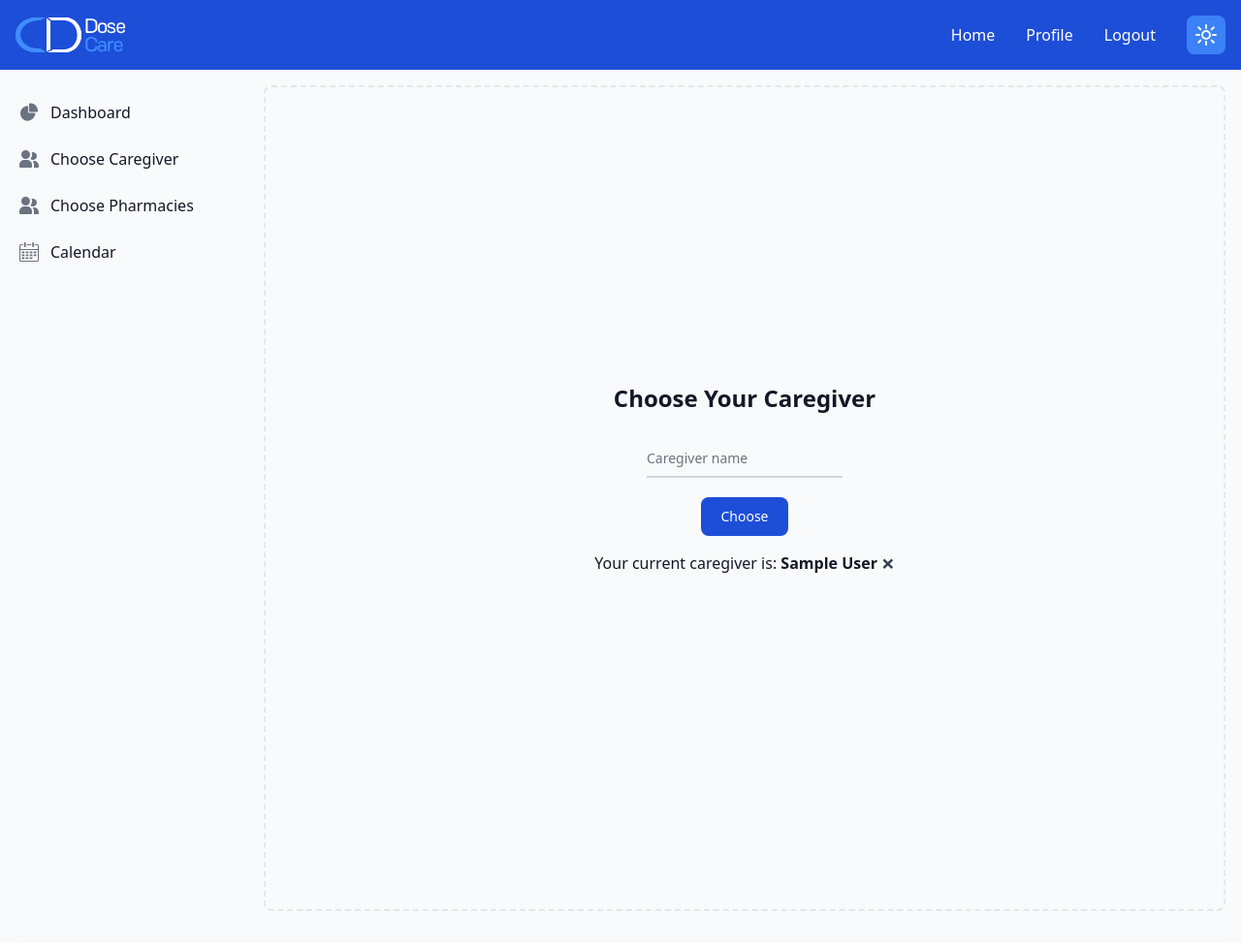
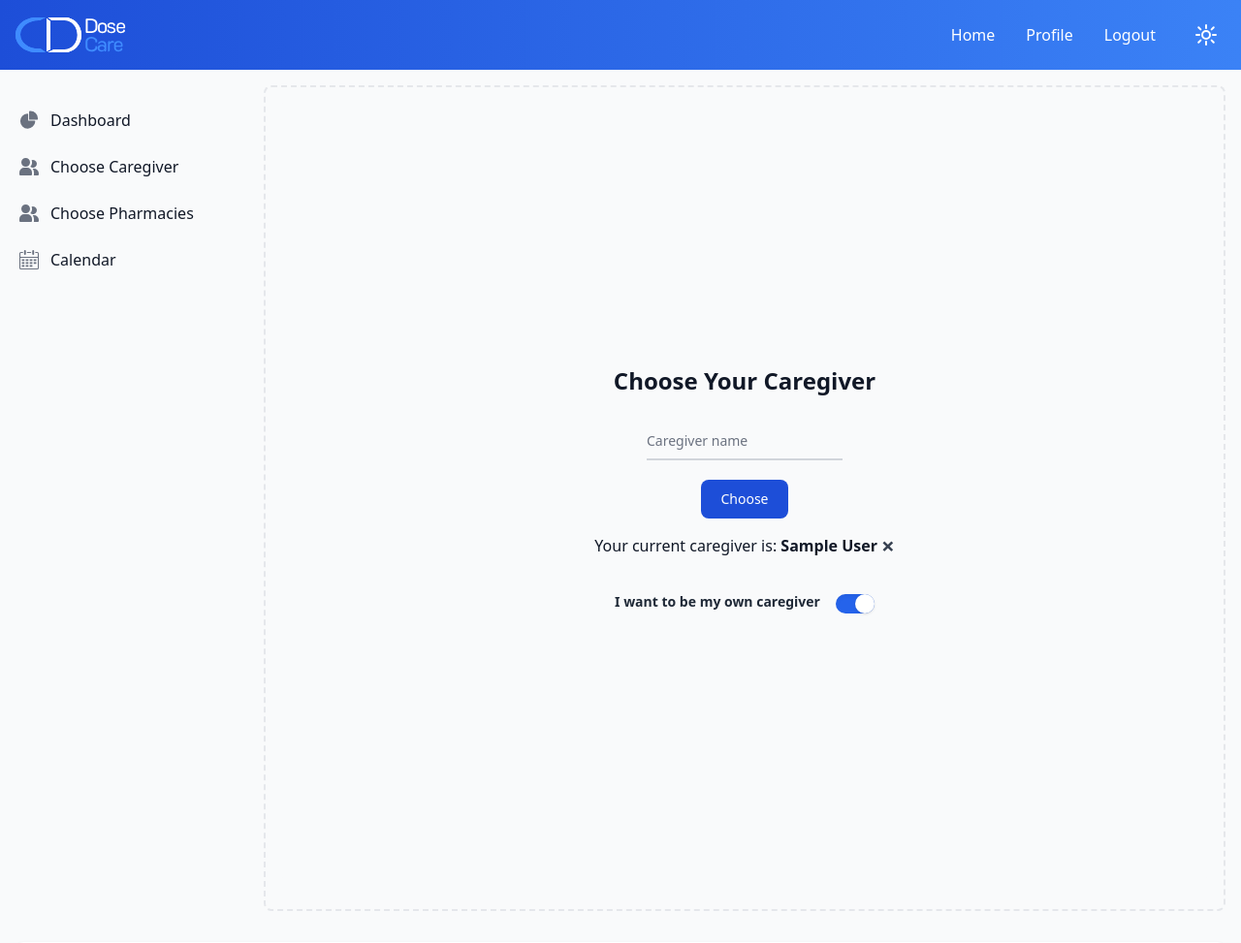
Before and after one commit to Steven-Mansour/DoseCare, a Flask app: page /assignCaregiver in a window 1280 px wide. Shown: the top 973 px of the page at 97% size. Run offline with Flask 3, Linux system fonts and the light colour scheme; a user stored in the database is signed in; tables that the repository leaves empty hold one stand-in row (values such as "Sample post").

Commit message:
Add assign self as caregiver

```diff
--- a/main.py
+++ b/main.py
@@ -378,6 +378,25 @@ def removeCaregiver(patient_id):
     return redirect(url_for('main.assignCaregiver'))
 
 
+@main.route('/assignSelfCaregiver/<int:patient_id>', methods=['POST'])
+@login_required
+def assignSelfCaregiver(patient_id):
+    if current_user.get_info()['role'] != 'patient':
+        flash('You need patient privileges!', "failure")
+        return redirect(url_for('main.home'))
+    if current_user.get_info()['patientID'] != patient_id:
+        flash("You are not allowed to change another patient's data!", "failure")
+        return redirect(url_for('main.home'))
+    patient = Patient.query.filter_by(patientID=patient_id).first()
+    patient.selfCarer = bool(request.form.get('self_caregiver'))
+    db.session.commit()
+    if patient.selfCarer == 1:
+        flash("You can now manage your schedules", "success")
+    elif patient.selfCarer == 0:
+        flash("You no longer have caregiver privileges", "success")
+    return redirect(url_for('main.assignCaregiver'))
+
+
 @main.route('/assignCaregiver')
 @login_required
 def assignCaregiver():
--- a/models.py
+++ b/models.py
@@ -55,7 +55,7 @@ class User(db.Model, UserMixin):
         """Check if the user is a patient, caregiver, or pharmacist and return a dictionary."""
         if self.patients:  # Checks if the user has an associated patient record
             return {"role": "patient", "name": self.patients[0].firstName, "lastName": self.patients[0].lastName,  "patientID": self.patients[0].patientID,
-                    "email": self.email, "phone": self.patients[0].emergencyContactNb, "userID": self.userID}
+                    "email": self.email, "phone": self.patients[0].emergencyContactNb, "userID": self.userID, "selfCarer": self.patients[0].selfCarer}
         elif self.caregivers:  # Checks if the user has an associated caregiver record
             return {"role": "caregiver", "name": self.caregivers[0].firstName, "lastName": self.caregivers[0].lastName, "caregiverID": self.caregivers[0].caregiverID,
                     "email": self.email, "phone": self.caregivers[0].phoneNb, "userID": self.userID}
--- a/static/css/output.css
+++ b/static/css/output.css
@@ -1814,6 +1814,26 @@ video {
   top: 0.75rem;
 }
 
+.top-0 {
+  top: 0px;
+}
+
+.top-20 {
+  top: 5rem;
+}
+
+.top-\[18\] {
+  top: 18;
+}
+
+.top-\[18px\] {
+  top: 18px;
+}
+
+.top-\[50px\] {
+  top: 50px;
+}
+
 .-z-10 {
   z-index: -10;
 }
@@ -2260,6 +2280,18 @@ video {
   margin-bottom: calc(1rem * var(--tw-space-y-reverse));
 }
 
+.space-x-2 > :not([hidden]) ~ :not([hidden]) {
+  --tw-space-x-reverse: 0;
+  margin-right: calc(0.5rem * var(--tw-space-x-reverse));
+  margin-left: calc(0.5rem * calc(1 - var(--tw-space-x-reverse)));
+}
+
+.space-x-4 > :not([hidden]) ~ :not([hidden]) {
+  --tw-space-x-reverse: 0;
+  margin-right: calc(1rem * var(--tw-space-x-reverse));
+  margin-left: calc(1rem * calc(1 - var(--tw-space-x-reverse)));
+}
+
 .divide-y > :not([hidden]) ~ :not([hidden]) {
   --tw-divide-y-reverse: 0;
   border-top-width: calc(1px * calc(1 - var(--tw-divide-y-reverse)));
@@ -2457,6 +2489,39 @@ video {
   background-color: rgb(254 252 232 / var(--tw-bg-opacity, 1));
 }
 
+.bg-gray-300 {
+  --tw-bg-opacity: 1;
+  background-color: rgb(209 213 219 / var(--tw-bg-opacity, 1));
+}
+
+.bg-gradient-to-r {
+  background-image: linear-gradient(to right, var(--tw-gradient-stops));
+}
+
+.bg-none {
+  background-image: none;
+}
+
+.from-blue-500 {
+  --tw-gradient-from: #3b82f6 var(--tw-gradient-from-position);
+  --tw-gradient-to: rgb(59 130 246 / 0) var(--tw-gradient-to-position);
+  --tw-gradient-stops: var(--tw-gradient-from), var(--tw-gradient-to);
+}
+
+.from-blue-700 {
+  --tw-gradient-from: #1d4ed8 var(--tw-gradient-from-position);
+  --tw-gradient-to: rgb(29 78 216 / 0) var(--tw-gradient-to-position);
+  --tw-gradient-stops: var(--tw-gradient-from), var(--tw-gradient-to);
+}
+
+.to-blue-700 {
+  --tw-gradient-to: #1d4ed8 var(--tw-gradient-to-position);
+}
+
+.to-blue-500 {
+  --tw-gradient-to: #3b82f6 var(--tw-gradient-to-position);
+}
+
 .p-1\.5 {
   padding: 0.375rem;
 }
@@ -2569,6 +2634,10 @@ video {
   padding-bottom: 0.5rem;
 }
 
+.pb-1 {
+  padding-bottom: 0.25rem;
+}
+
 .text-left {
   text-align: left;
 }
@@ -2777,6 +2851,12 @@ video {
 .shadow-md {
   --tw-shadow: 0 4px 6px -1px rgb(0 0 0 / 0.1), 0 2px 4px -2px rgb(0 0 0 / 0.1);
   --tw-shadow-colored: 0 4px 6px -1px var(--tw-shadow-color), 0 2px 4px -2px var(--tw-shadow-color);
+  box-shadow: var(--tw-ring-offset-shadow, 0 0 #0000), var(--tw-ring-shadow, 0 0 #0000), var(--tw-shadow);
+}
+
+.shadow-inner {
+  --tw-shadow: inset 0 2px 4px 0 rgb(0 0 0 / 0.05);
+  --tw-shadow-colored: inset 0 2px 4px 0 var(--tw-shadow-color);
   box-shadow: var(--tw-ring-offset-shadow, 0 0 #0000), var(--tw-ring-shadow, 0 0 #0000), var(--tw-shadow);
 }
 
--- a/templates/assignCaregiver.html
+++ b/templates/assignCaregiver.html
@@ -1,5 +1,6 @@
 {%extends "homeTemplate.html"%}
 {% block title %}Assing Caregiver{% endblock %}
+
 {%block pageContent%}
 
 <div class="flex flex-col h-screen items-center justify-center h-48 mb-4 rounded-sm bg-gray-50 dark:bg-gray-800">
@@ -49,6 +50,29 @@
             </button>
         </form>
     </div>
+    <div>
+        <form method="post" action="{{ url_for('main.assignSelfCaregiver', patient_id=user.patientID) }}"
+            class="flex items-center space-x-4 mt-3">
+            <label for="self_caregiver" class="text-sm pb-1 font-bold text-gray-800 dark:text-gray-200">
+                I want to be my own caregiver</label>
+            <label for="self_caregiver" class="flex items-center cursor-pointer">
+                <div class="relative">
+                    <!-- Dynamically set the 'checked' attribute based on user.selfCarer -->
+                    <input type="checkbox" name="self_caregiver" id="self_caregiver" class="hidden peer"
+                        onchange="this.form.submit()" {% if user.selfCarer %} checked {% endif %}>
+                    <div
+                        class="toggle-path bg-gray-300 w-10 h-5 rounded-full shadow-inner peer-checked:bg-blue-600 transition-colors">
+                    </div>
+                    <div
+                        class="toggle-circle bg-white w-5 h-5 rounded-full shadow absolute top-0 left-0 transition-transform peer-checked:translate-x-5">
+                    </div>
+                </div>
+            </label>
+
+        </form>
+    </div>
+
+
 
     {%endif%}
 
--- a/templates/base.html
+++ b/templates/base.html
@@ -39,7 +39,8 @@
 
 </head>
 <div id="header">
-    <nav class="  bg-blue-700 border-gray-200 dark:bg-gray-900 dark:border-gray-700">
+    <nav
+        class="  bg-gradient-to-r from-blue-700 to-blue-500 dark:from-gray-900 dark:to-gray-800 border-gray-200  dark:border-gray-700">
         <div class=" max-w-screen-xl flex flex-wrap items-center justify-between mx-auto p-4">
             <svg width="114" height="37" viewBox="0 0 114 37" fill="none" xmlns="http://www.w3.org/2000/svg">
                 <mask id="path-1-inside-1_3311_2" fill="white">
@@ -82,14 +83,14 @@
                     </div>
                 </div>
             </button>
-            <div class="hidden z-30 w-full md:block md:w-auto" id="navbar-dropdown">
+            <div class="hidden  z-30 w-full md:block md:w-auto" id="navbar-dropdown">
                 <ul
-                    class="flex flex-col items-center font-medium p-4 md:p-0 mt-4 border border-gray-100 rounded-lg bg-blue-400 md:space-x-8 rtl:space-x-reverse md:flex-row md:mt-0 md:border-0 md:bg-blue-700 dark:bg-gray-800 md:dark:bg-gray-900 dark:border-gray-700">
+                    class="flex flex-col items-center font-medium p-4 md:p-0 mt-4 border border-gray-100 rounded-lg bg-transparent md:space-x-8 rtl:space-x-reverse md:flex-row md:mt-0 md:border-0 ">
                     {%block headerButtons%} {%endblock%}
                     <li>
                         <!-- Dark Mode Toggle Button -->
                         <button id="theme-toggle" type="button"
-                            class=" md:mt-0 mt-2 p-2 text-white bg-blue-500 rounded-lg dark:bg-gray-500 dark:text-blue-300 hover:bg-blue-300 dark:hover:bg-blue-600">
+                            class=" md:mt-0 mt-2 p-2 text-white bg-transparent rounded-lg  dark:text-blue-300 hover:bg-blue-300 dark:hover:bg-blue-600">
                             <!-- Sun Icon for Light Mode -->
                             <svg id="theme-toggle-light-icon" xmlns="http://www.w3.org/2000/svg" class="w-6 h-6 hidden"
                                 fill="none" viewBox="0 0 24 24" stroke="currentColor" stroke-width="2">
--- a/templates/homeTemplate.html
+++ b/templates/homeTemplate.html
@@ -16,7 +16,7 @@
 </button>
 
 <aside id="default-sidebar"
-    class="absolute top-18 overflow-y-hidden left-0 z-10 w-64 h-screen sm:h-auto transition-transform -translate-x-full sm:translate-x-0"
+    class="absolute top-20 overflow-y-hidden left-0 z-10 w-64 h-screen sm:h-auto transition-transform -translate-x-full sm:translate-x-0"
     aria-label="Sidebar">
     <div class="h-full px-3 py-4 overflow-y-auto bg-gray-50 dark:bg-gray-900">
         <ul class="space-y-2 font-medium">
```
Also changed, not shown: other parts of static/css/output.css (+44 -0 lines).
